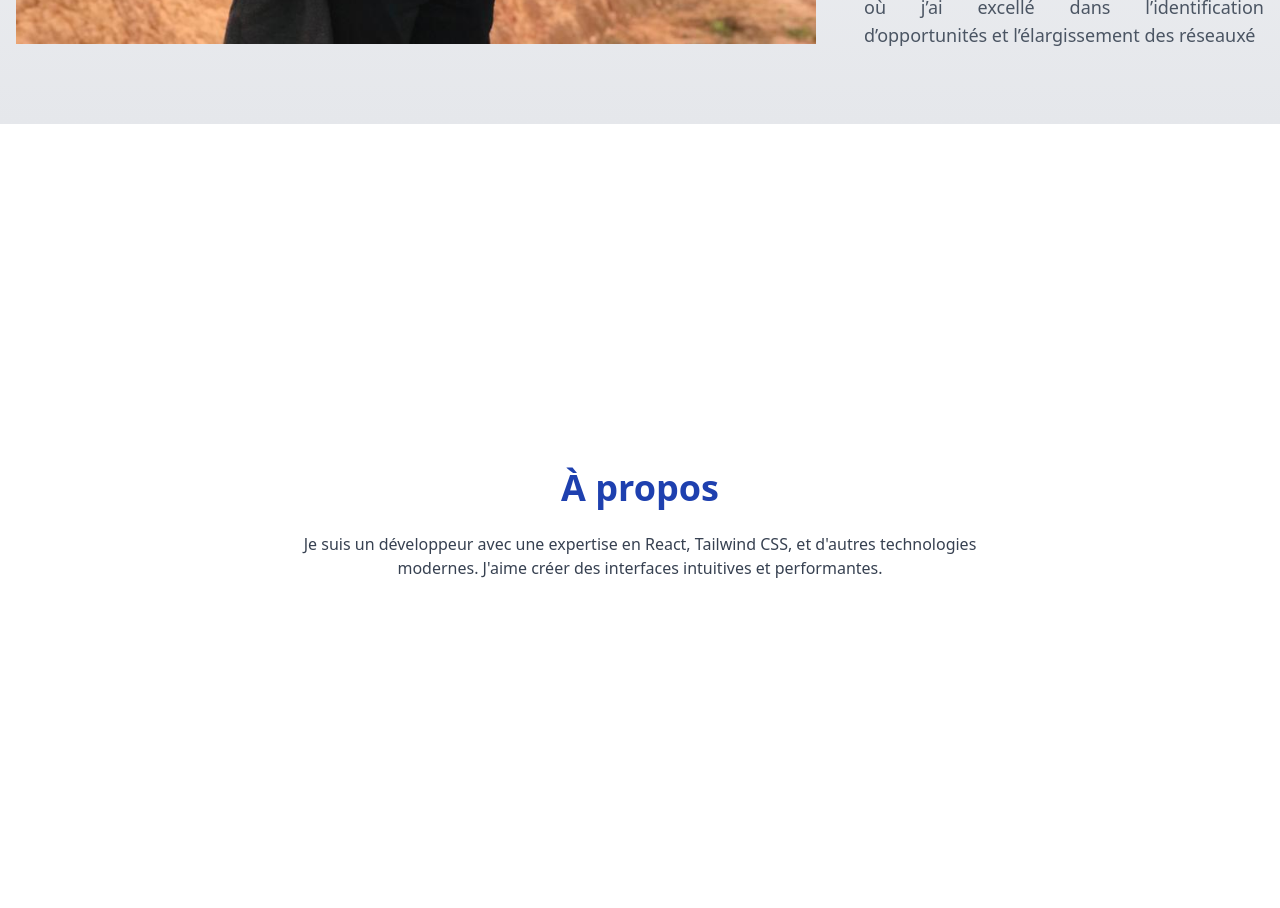
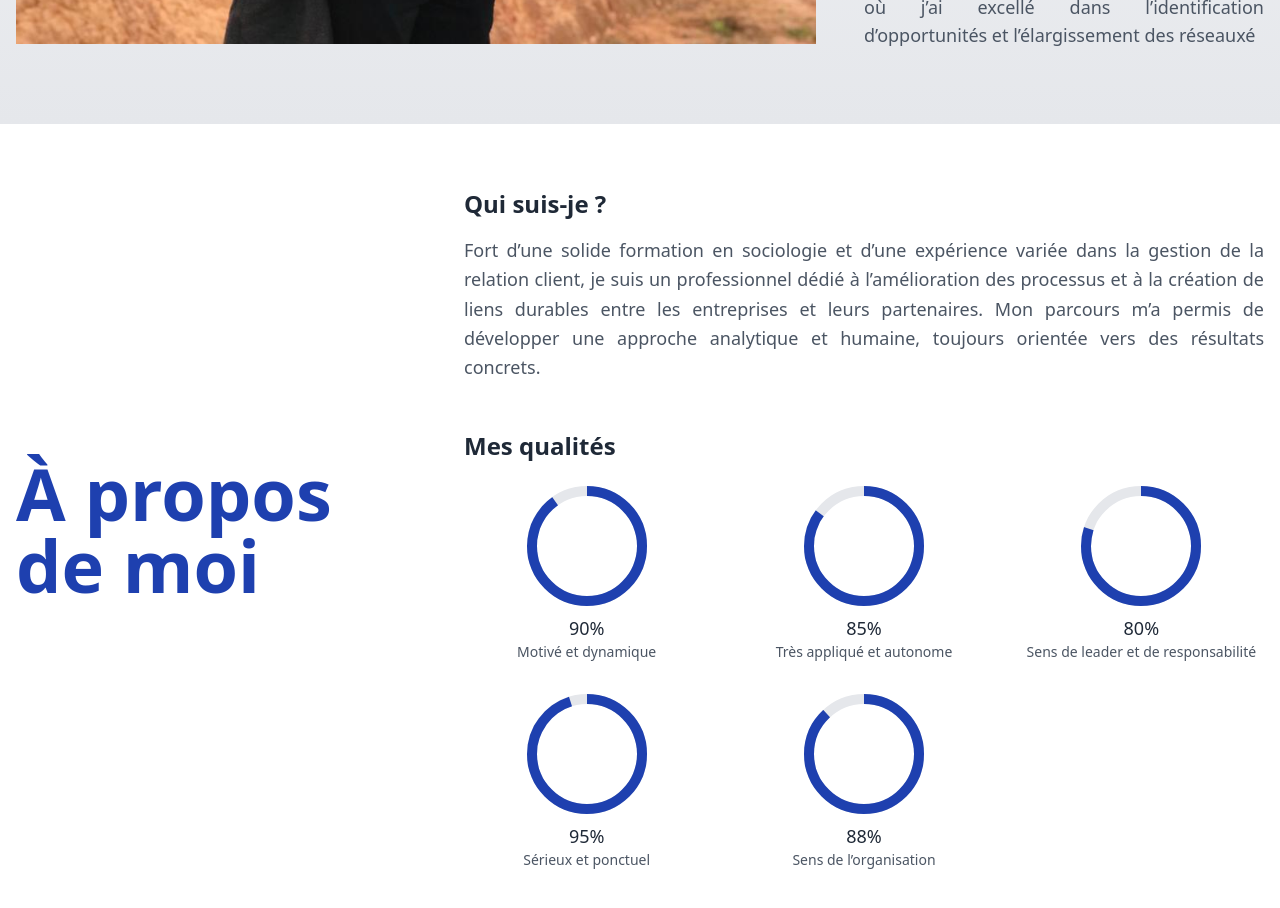
Before and after one commit to fetraandri/yvonportfolio, a React (Vite) app: page / in a window 1280 px wide. Shown: the part 740-1648 px from the top of the page. Built offline with nearby package versions, Linux system fonts and the light colour scheme.

Commit message:
feat: add a progression bar and section about content

```diff
--- /dev/null
+++ b/src/components/ui/CircularProgress.jsx
@@ -0,0 +1,50 @@
+import { useState, useEffect } from 'react';
+import { useSpring, animated } from '@react-spring/web';
+
+const CircularProgress = ({ percentage, label, size = 120, strokeWidth = 10 }) => {
+  const [isMounted, setIsMounted] = useState(false);
+  const radius = (size - strokeWidth) / 2;
+  const circumference = 2 * Math.PI * radius;
+
+  useEffect(() => {
+    setIsMounted(true);
+  }, []);
+
+  const { offset } = useSpring({
+    from: { offset: circumference },
+    to: { offset: isMounted ? circumference - (percentage / 100) * circumference : circumference },
+    delay: 200,
+    config: { duration: 1000 },
+  });
+
+  return (
+    <div className="flex flex-col items-center">
+      <svg width={size} height={size} className="transform -rotate-90">
+        {/* Cercle de fond */}
+        <circle
+          cx={size / 2}
+          cy={size / 2}
+          r={radius}
+          stroke="#e5e7eb"
+          strokeWidth={strokeWidth}
+          fill="none"
+        />
+        {/* Cercle animé */}
+        <animated.circle
+          cx={size / 2}
+          cy={size / 2}
+          r={radius}
+          stroke="#1E40AF"
+          strokeWidth={strokeWidth}
+          fill="none"
+          strokeDasharray={circumference}
+          strokeDashoffset={offset}
+        />
+      </svg>
+      <span className="mt-2 text-lg font-medium text-gray-800">{percentage}%</span>
+      <span className="text-sm text-gray-600 text-center">{label}</span>
+    </div>
+  );
+};
+
+export default CircularProgress;
--- a/src/pages/About.jsx
+++ b/src/pages/About.jsx
@@ -1,16 +1,49 @@
+import cvData from '../data/cvData';
+import CircularProgress from '../components/ui/CircularProgress';
+
 const About = () => {
+  const qualityPercentages = {
+    "Motivé et dynamique": 90,
+    "Très appliqué et autonome": 85,
+    "Sens de leader et de responsabilité": 80,
+    "Sérieux et ponctuel": 95,
+    "Sens de l’organisation": 88,
+  };
+
   return (
-      <section
-        id="about"
-        className="min-h-screen flex items-center justify-center bg-white"
-      >
-        <div className="max-w-3xl mx-auto px-4 text-center">
-          <h2 className="text-4xl font-bold text-primary mb-6">À propos</h2>
-          <p className="text-gray-700">
-            Je suis un développeur avec une expertise en React, Tailwind CSS, et
-            d'autres technologies modernes. J'aime créer des interfaces
-            intuitives et performantes.
+    <section id="about" className="min-h-screen py-16 bg-white flex items-center justify-center">
+      <div className="max-w-7xl mx-auto px-4 flex flex-col lg:flex-row items-center gap-12">
+        {/* Titre à gauche */}
+        <div className="lg:w-1/3 flex items-center justify-center">
+          <h2 className="text-5xl md:text-7xl font-bold text-primary writing-mode-vertical-rl transform ">
+            À propos de moi
+          </h2>
+        </div>
+
+        {/* Contenu à droite */}
+        <div className="lg:w-2/3 space-y-12">
+          {/* Profil */}
+          <div>
+            <h3 className="text-2xl font-semibold text-gray-800 mb-4">Qui suis-je ?</h3>
+            <p className="text-lg text-gray-600 text-justify leading-relaxed">
+              Fort d’une solide formation en sociologie et d’une expérience variée dans la gestion de la relation client, je suis un professionnel dédié à l’amélioration des processus et à la création de liens durables entre les entreprises et leurs partenaires. Mon parcours m’a permis de développer une approche analytique et humaine, toujours orientée vers des résultats concrets.
             </p>
+          </div>
+
+          {/* Qualités avec diagrammes circulaires */}
+          <div>
+            <h3 className="text-2xl font-semibold text-gray-800 mb-6">Mes qualités</h3>
+            <div className="grid grid-cols-1 sm:grid-cols-2 lg:grid-cols-3 gap-8">
+              {cvData.qualities.map((quality, index) => (
+                <CircularProgress
+                  key={index}
+                  percentage={qualityPercentages[quality]}
+                  label={quality}
+                />
+              ))}
+            </div>
+          </div>
+        </div>
       </div>
     </section>
   );
```
Lines whose indentation alone changed are shown as unchanged.
